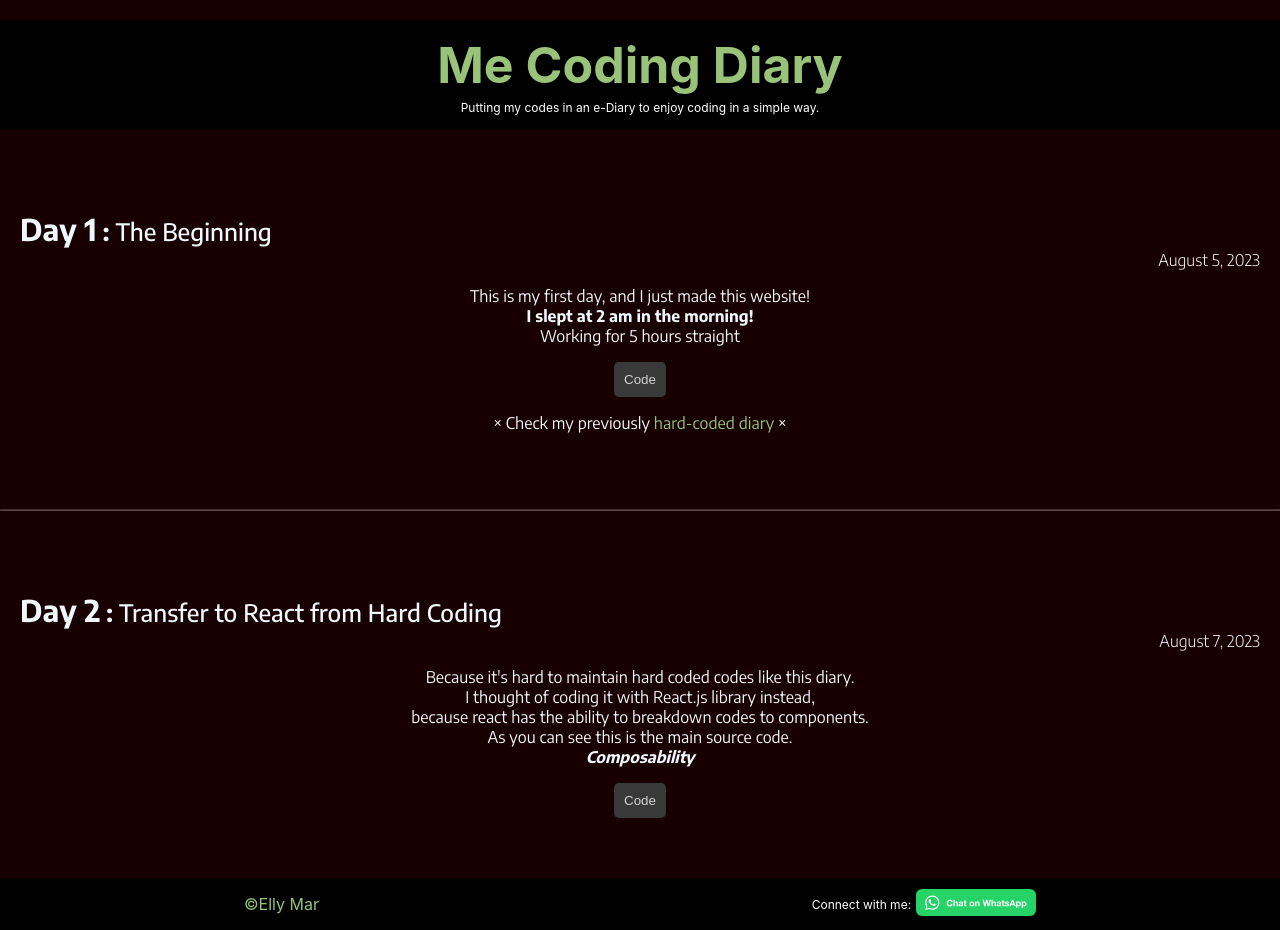
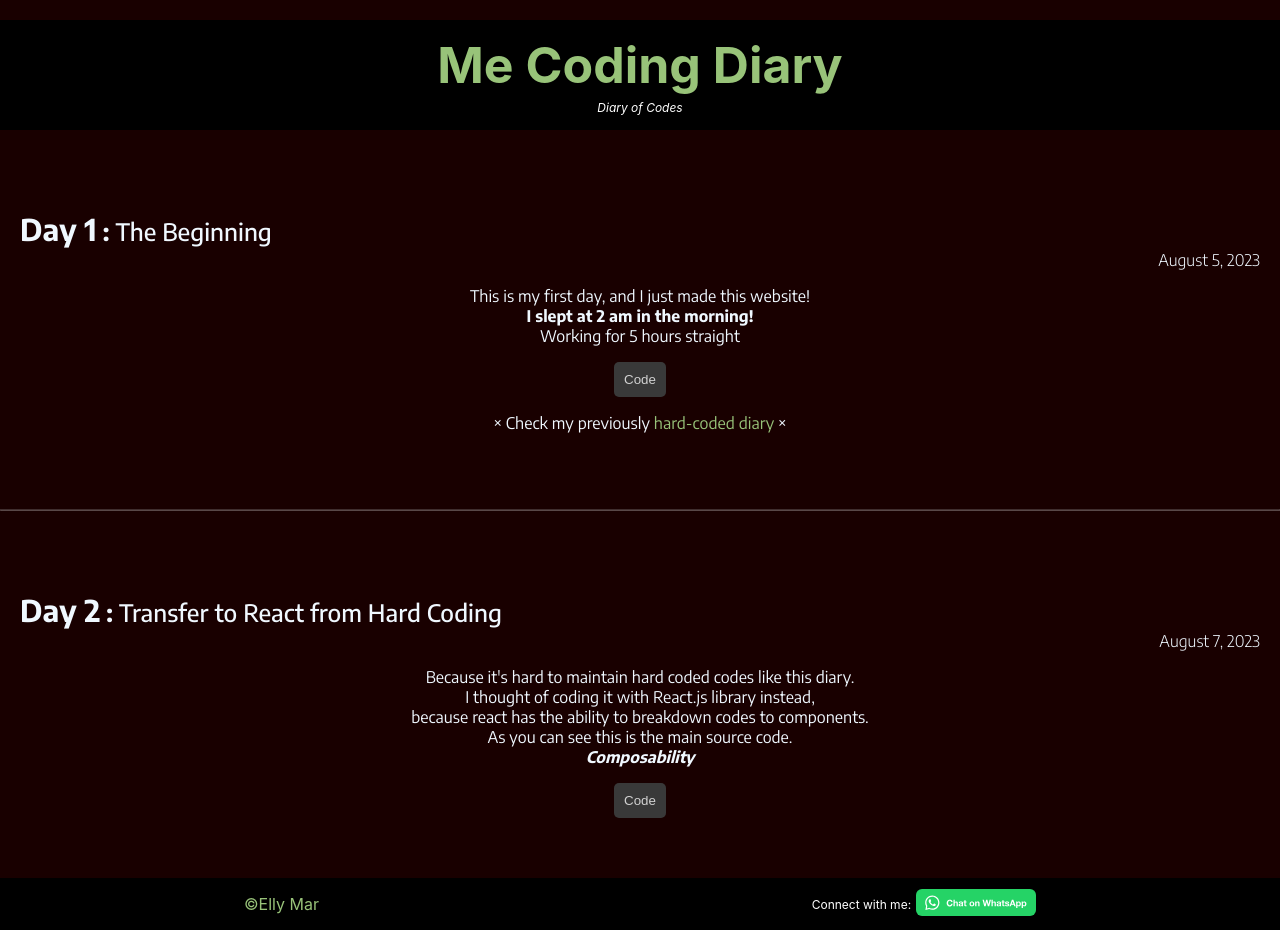
Before and after one commit to tamayor/coding-diary-by-elly, a React (Create React App) app: page / in a window 1280 px wide. Built offline with nearby package versions, Linux system fonts and the light colour scheme.

Commit message:
changint tagline

```diff
--- a/src/components/Header.js
+++ b/src/components/Header.js
@@ -3,7 +3,7 @@ function Header(){
     return(
         <header>
             <h1 className="font-size-50 text-color margin-5 text-center">Me Coding Diary</h1>
-            <p className="font-size-12 sub-text-color margin-5 text-center">Putting my codes in an e-Diary to enjoy coding in a simple way.</p>
+            <p className="font-size-12 sub-text-color margin-5 text-center"><i>Diary of Codes</i></p>
         </header>
     )
 }
```
